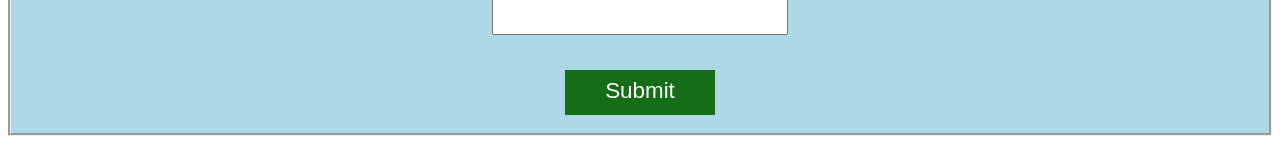
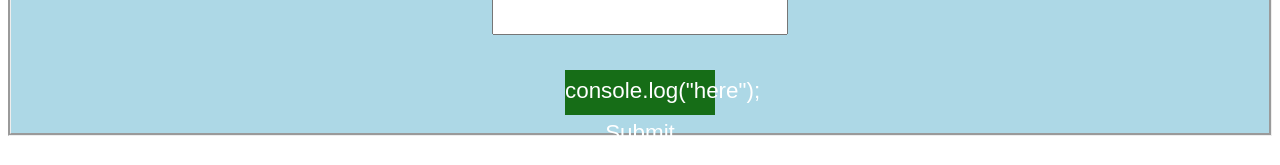
Before and after one commit to aloveland/350-repository, a Next.js app in the folder nextjs/: page /findcamp in a window 1280 px wide. Shown: the part 521-686 px from the top of the page. Built offline with nearby package versions, Linux system fonts and the light colour scheme.

Commit message:
Update findcamp.js

```diff
--- a/nextjs/pages/findcamp.js
+++ b/nextjs/pages/findcamp.js
@@ -44,6 +44,7 @@ async handleSearch(evt) {
         </p>
 
         <div className="button-style" onClick={this.handleSearch.bind(this)}>
+		console.log("here");
           Submit
         </div>
 
```
